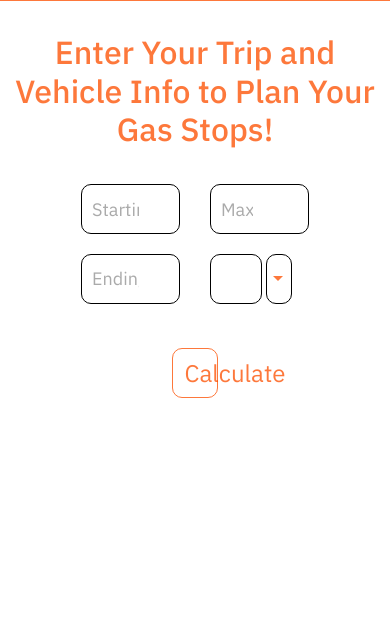
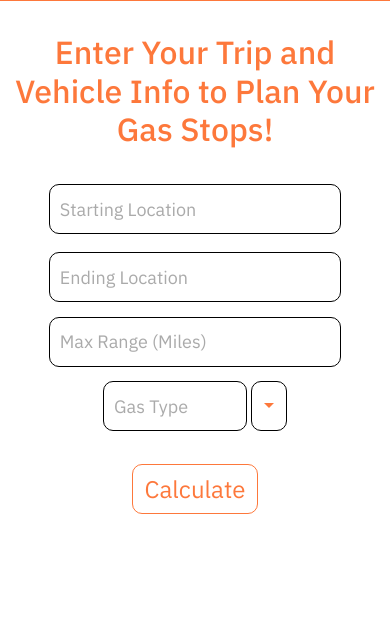
Before and after one commit to fwang356/Fuelr, a Flask app: page / in a window 390 px wide. Shown: the part 248-888 px from the top of the page. Before the commit the page ends 646 px from the top, so only its background shows below. Run offline with Flask 2, Linux system fonts and the light colour scheme; some libraries are stand-ins or nearby versions.

Commit message:
mobile sizing

```diff
--- a/static/css/style.css
+++ b/static/css/style.css
@@ -34,9 +34,14 @@ h2 {
     border-color: #fd5000c4;
     color: #fd5000c4;
     border-radius: 10px;
-    width: 12%;
+    width: auto;
     font-size: 24px;
-    white-space: normal;
+}
+
+.btn-custom .span {
+    overflow: hidden;
+    text-overflow: ellipsis;
+    white-space: nowrap;
 }
 
 .btn-custom:hover {
@@ -44,7 +49,7 @@ h2 {
     color: white;
 }
 
-.wrapper, .wrapper-end {
+.wrapper, .wrapper-end, .wrapper-hidden, .wrapper-end-hidden {
     margin: 0 auto;
     background: white;
     border-radius: 20px;
@@ -53,6 +58,9 @@ h2 {
     padding-bottom: 1%;
 }
 
+.container#hidden {
+    display: none;
+}
 input {
     height: 50px;
     border-radius: 10px;
@@ -128,17 +136,17 @@ input:focus {
     outline: none;
 }
 
-.results {
+.results, .results-end, .results-hidden, .results-end-hidden {
     padding: 0px;
 }
 
-.results ul {
+.results ul, .results-end ul, .results-hidden ul, .results-end-hidden ul {
     margin: 0;
     padding: 0;
     justify-content: right;
 }
 
-.results ul li {
+.results ul li, .results-end ul li, .results-hidden ul li, .results-end-hidden ul li {
     list-style: none;
     border-radius: 10px;
     opacity: 0;
@@ -151,47 +159,52 @@ input:focus {
     float: right;
 }
 
-.show .results ul li {
+.show .results ul li, .show .results-end ul li, .show .results-hidden ul li, .show .results-end-hidden ul li {
     opacity: 1;
     display: block;
 }
 
-.show .results {
+.show .results, .show .results-end, .show .results-hidden, .show .results-end-hidden {
     padding: 10px;
 }
 
+@media only screen and (max-width: 768px) {
+    .container#show {
+        display: none;
+    }
 
+    .container#hidden {
+        display: block;
+    }
 
-.results-end {
-    padding: 0px;
-}
+    input {
+        width: 75%;
+        margin: auto;
+    }
 
-.results-end ul {
-    margin: 0;
-    padding: 0;
-    justify-content: right;
-}
+    .btn-dropdown {
+        width: 40%;
+        margin: auto;
+    }
 
-.results-end ul li {
-    list-style: none;
-    border-radius: 3px;
-    opacity: 0;
-    display: none;
-    padding: 8px 12px;
-    transition: all .5s linear;
-    color: #fd5000c4;
-    width: 60%;
-    margin: auto;
-    float: right;
-}
+    .dropdown-toggle {
+        width: 10%;
+    }
 
-.show .results-end ul li {
-    opacity: 1;
-    display: block;
-}
+    .row {
+        padding-bottom: 4%;
+    }
 
-.show .results-end {
-    padding: 10px;
+    .wrapper, .wrapper-end {
+        padding-bottom: 0%;
+    }
+
+    .no-gutters {
+        margin-right: 0;
+        margin-left: 0;
+        display: block;
+        padding-bottom: 8%;
+    }
 }
 
 .map {
--- a/static/js/script.js
+++ b/static/js/script.js
@@ -7,6 +7,9 @@ $(function(){
 });
 
 $(document).ready(function() {
+    container = document.getElementById('show');
+    var comp = container.currentStyle || getComputedStyle(container, null);
+    if (comp.display === 'block') {
         const searchInput = document.getElementById('search');
         const searchInputEnd = document.getElementById('search-end');
         const rangeInput = document.getElementById('range');
@@ -119,6 +122,121 @@ $(document).ready(function() {
             }
 
         })
+    } else {
+        const searchInput = document.getElementById('search-hidden');
+        const searchInputEnd = document.getElementById('search-end-hidden');
+        const rangeInput = document.getElementById('range-hidden');
+        const gasType = document.getElementById('gas-type-hidden');
+        const searchWrapper = document.querySelector('.wrapper-hidden');
+        const searchWrapperEnd = document.querySelector('.wrapper-end-hidden')
+        const resultsWrapper = document.querySelector('.results-hidden');
+        const resultsWrapperEnd = document.querySelector('.results-end-hidden');
+
+        searchInput.addEventListener('keyup', () => {
+            let results = [];
+            let input = searchInput.value;
+
+            if (input.length > 0) {
+                $.post("/autocomplete", {"input": input})
+                    .then(function (response) {
+                        results = response.filter((item) => {
+                            return item.toLowerCase().includes(input.toLowerCase());
+                        });
+
+                    renderResults(results);
+                })
+            }
+            renderResults(results);
+        });
+
+
+        searchInputEnd.addEventListener('keyup', () => {
+            let results = [];
+            let input = searchInputEnd.value;
+
+            if (input.length > 0) {
+                $.post("/autocomplete", {"input": input})
+                    .then(function (response) {
+                        results = response.filter((item) => {
+                            return item.toLowerCase().includes(input.toLowerCase());
+                        });
+
+                        renderResultsEnd(results);
+                    })
+            }
+            renderResultsEnd(results);
+        });
+
+        function renderResults(results) {
+            if (results.length == 0) {
+                return searchWrapper.classList.remove('show');
+            }
+
+            const content = results
+            .map((item) => {
+                return `<li><button type="button" class=dropdown-item-hidden id=autocomplete>${item}</button></li>`;
+            })
+            .join('');
+
+            searchWrapper.classList.add('show');
+            resultsWrapper.innerHTML = `<ul>${content}</ul>`;
+
+            $(function(){
+                $(".results-hidden ul li .dropdown-item-hidden#autocomplete").click(function(){
+                    $(".search-hidden:first-child").text($(this).text());
+                    $(".search-hidden:first-child").val($(this).text());
+                    $(".search-hidden:first-child").css('color', '#fd5000c4');
+                    return searchWrapper.classList.remove('show');
+                });
+            });
+        }
+
+        function renderResultsEnd(results) {
+            if (results.length == 0) {
+                return searchWrapperEnd.classList.remove('show');
+            }
+
+            const content = results
+            .map((item) => {
+                return `<li><button type="button" class=dropdown-item-hidden id=autocomplete>${item}</button></li>`;
+            })
+            .join('');
+
+            searchWrapperEnd.classList.add('show');
+            resultsWrapperEnd.innerHTML = `<ul>${content}</ul>`;
+
+            $(function(){
+                $(".results-hidden-end ul li .dropdown-item-hidden#autocomplete").click(function(){
+                    $(".search-end-hidden:first-child").text($(this).text());
+                    $(".search-end-hidden:first-child").val($(this).text());
+                    $(".search-end-hidden:first-child").css('color', '#fd5000c4');
+                    return searchWrapperEnd.classList.remove('show');
+                });
+            });
+        }
+
+        calculate.addEventListener('click', () => {
+            if (document.getElementById("search-hidden").value == '' || document.getElementById("search-end-hidden").value == ''
+                || document.getElementById("range-hidden").value == '' || document.getElementById("gas-type-hidden").firstChild == null) {
+                window.alert("Please fill out the forms!");
+            } else {
+                calculate.innerHTML = "Loading...";
+                $.post("/gas-station", {"start": searchInput.value, "end": searchInputEnd.value, "range": rangeInput.value, "gas_type": gasType.value})
+                    .then(function (response) {
+                        console.log(response);
+                        if (response == "You Don't Need to Fuel Up for this Trip") {
+                            window.alert("You Don't Need to Fuel Up for this Trip!");
+                            calculate.innerHTML = "Calculate";
+                        } else {
+                            calculate.innerHTML = "Calculate";
+                            initMap(response);
+                        }
+                    })
+            }
+        })
+    }
+
+
 
     function initMap(response) {
         const directionsService = new google.maps.DirectionsService();
--- a/templates/home.html
+++ b/templates/home.html
@@ -17,13 +17,13 @@
         Enter Your Trip and Vehicle Info to Plan Your Gas Stops!
     </h2>
     <br>
-    <div class="container">
-        <div class="wrapper">
+    <div class="container" id='show'>
+        <div class="wrapper" id='wrapper'>
             <div class='row'>
                 <div class='col-6'>
                     <form class='form-group' id='left'>
                         <input class='search' type="text" placeholder="Starting Location" id='search' autocomplete="off">
-                        <div class="results">
+                        <div class="results" id='results'>
                             <ul>
                             </ul>
                         </div>
@@ -36,12 +36,12 @@
                 </div>
             </div>
         </div>
-        <div class='wrapper-end'>
+        <div class='wrapper-end' id='wrapper-end'>
             <div class='row'>
                 <div class='col-6'>
                     <form class='form-group' id='left'>
                         <input class='search-end' type="text" placeholder="Ending Location" id='search-end' autocomplete="off">
-                        <div class="results-end">
+                        <div class="results-end" id ='results-end'>
                             <ul>
                             </ul>
                         </div>
@@ -65,10 +65,45 @@
             </div>
         </div>
     </div>
-    <br>
+    <div class="container" id='hidden'>
+        <div class="wrapper-hidden" id="wrapper-hidden">
+            <div class='row'>
+                <input class='search-hidden' type="text" placeholder="Starting Location" id='search-hidden' autocomplete="off">
+                <div class="results-hidden" id="results-hidden">
+                    <ul>
+                    </ul>
+                </div>
+            </div>
+        </div>
+        <div class='wrapper-end-hidden' id="wrapper-hidden">
+            <div class='row'>
+                <input class='search-end-hidden' type="text" placeholder="Ending Location" id='search-end-hidden' autocomplete="off">
+                <div class="results-end-hidden" id="results-end-hidden">
+                    <ul>
+                    </ul>
+                </div>
+            </div>
+            <div class='row'>
+                <input id="range-hidden" type="number" method='POST' placeholder="Max Range (Miles)" autocomplete="off">
+            </div>
+            <div class='row no-gutters'>
+                <input class="btn btn-dropdown btn-lg" id="gas-type-hidden" placeholder="Gas Type" disabled>
+                </input>
+                <button type="button" class="btn btn-lg btn-dropdown dropdown-toggle dropdown-toggle-split" data-toggle="dropdown" aria-haspopup="true" aria-expanded="false">
+                    <span class="sr-only">Toggle Dropdown</span>
+                </button>
+                <div class="dropdown-menu" aria-labelledby="dropdownMenu2">
+                    <button class="dropdown-item-hidden" type="button">Regular</button>
+                    <button class="dropdown-item-hidden" type="button">Midgrade</button>
+                    <button class="dropdown-item-hidden" type="button">Premium</button>
+                    <button class="dropdown-item-hidden" type="button">Diesel</button>
+                </div>
+            </div>
+        </div>
+    </div>
     <form>
         <button type="button" class="btn btn-custom" id="calculate">
-            Calculate
+            <span>Calculate</span>
         </button>
     </form>
 </div>
```
Lines whose indentation alone changed are shown as unchanged.
